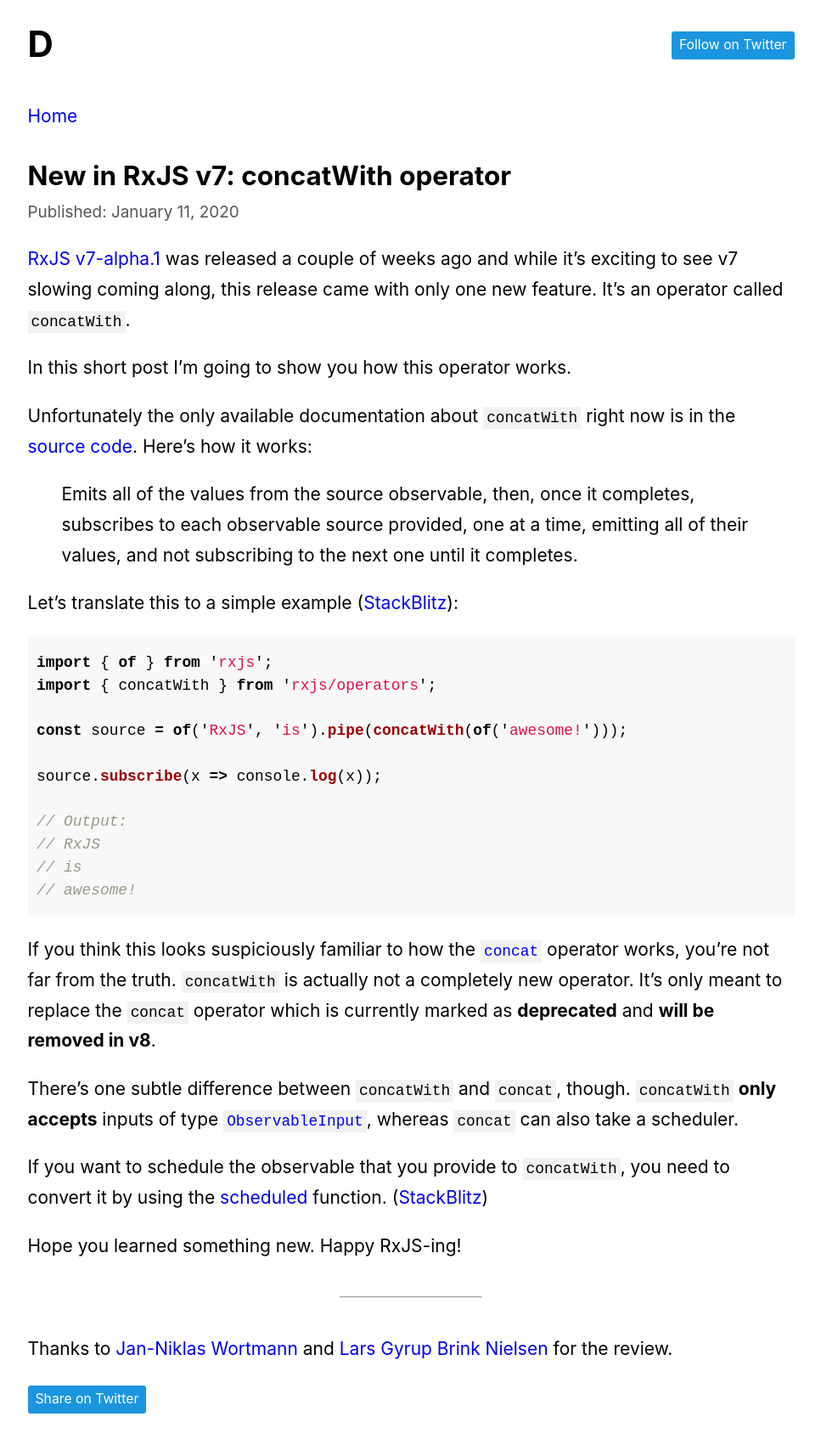
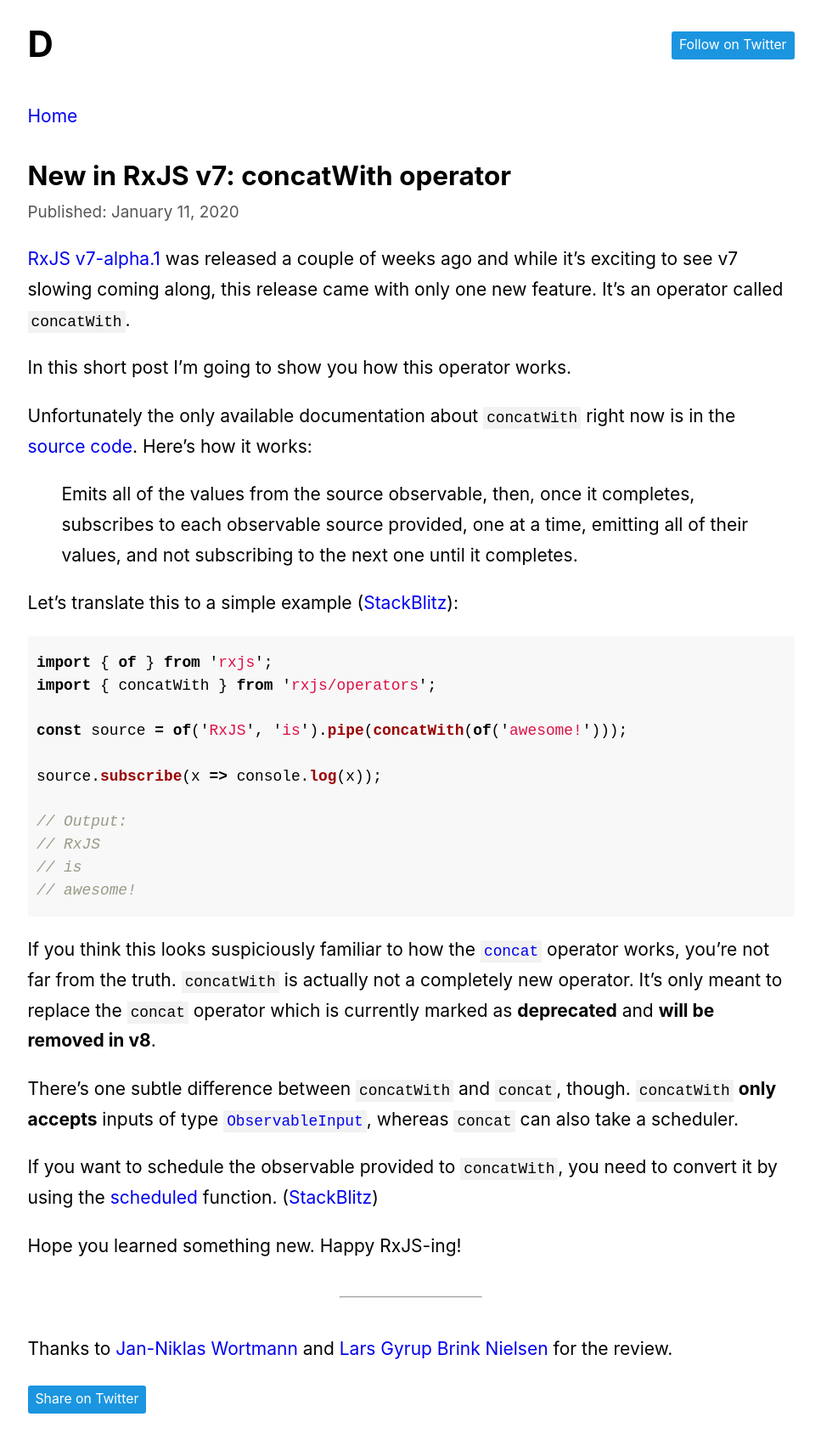
Before and after one commit to dzhavat/dzhavat.github.io, a Jekyll site: the page built from _posts/2020-01-11-new-in-rxjs-v7-concatwith-operator.md, in a window 1280 px wide. Shown: the whole page at 85% size, without its empty margins (156-1123 px from the left). Built offline with Jekyll 4.4.1, drawn with Linux system fonts in a browser that asks for light colours.

Commit message:
Update post

```diff
--- a/_posts/2020-01-11-new-in-rxjs-v7-concatwith-operator.md
+++ b/_posts/2020-01-11-new-in-rxjs-v7-concatwith-operator.md
@@ -31,8 +31,7 @@
 
 There’s one subtle difference between `concatWith` and `concat`, though. `concatWith` **only accepts** inputs of type [`ObservableInput`](https://rxjs.dev/api/index/type-alias/ObservableInput), whereas `concat` can also take a scheduler.
 
-If you want to schedule the observable that you provide to `concatWith`, you need to convert it by using the [scheduled](https://rxjs.dev/api/index/function/scheduled) function. ([StackBlitz](https://stackblitz.com/edit/rxjs-vqcyun))
-
+If you want to schedule the observable provided to `concatWith`, you need to convert it by using the [scheduled](https://rxjs.dev/api/index/function/scheduled) function. ([StackBlitz](https://stackblitz.com/edit/rxjs-vqcyun))
 
 Hope you learned something new. Happy RxJS-ing!
 
```
